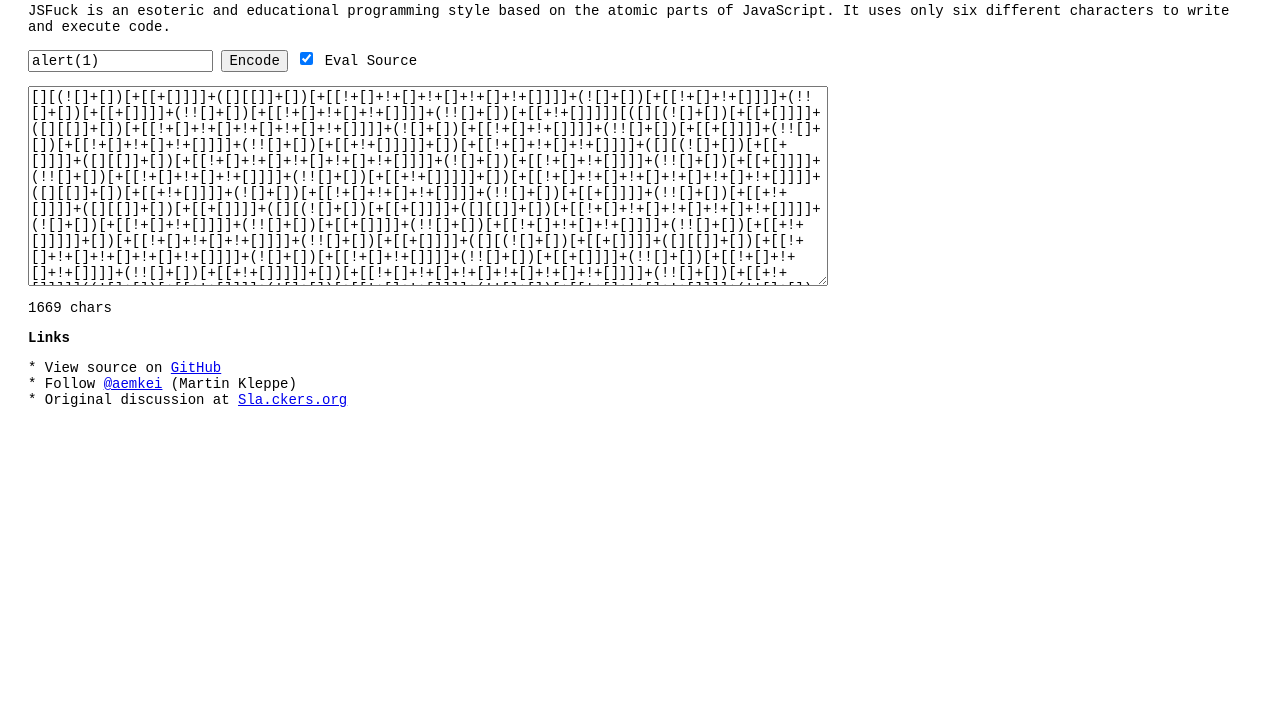
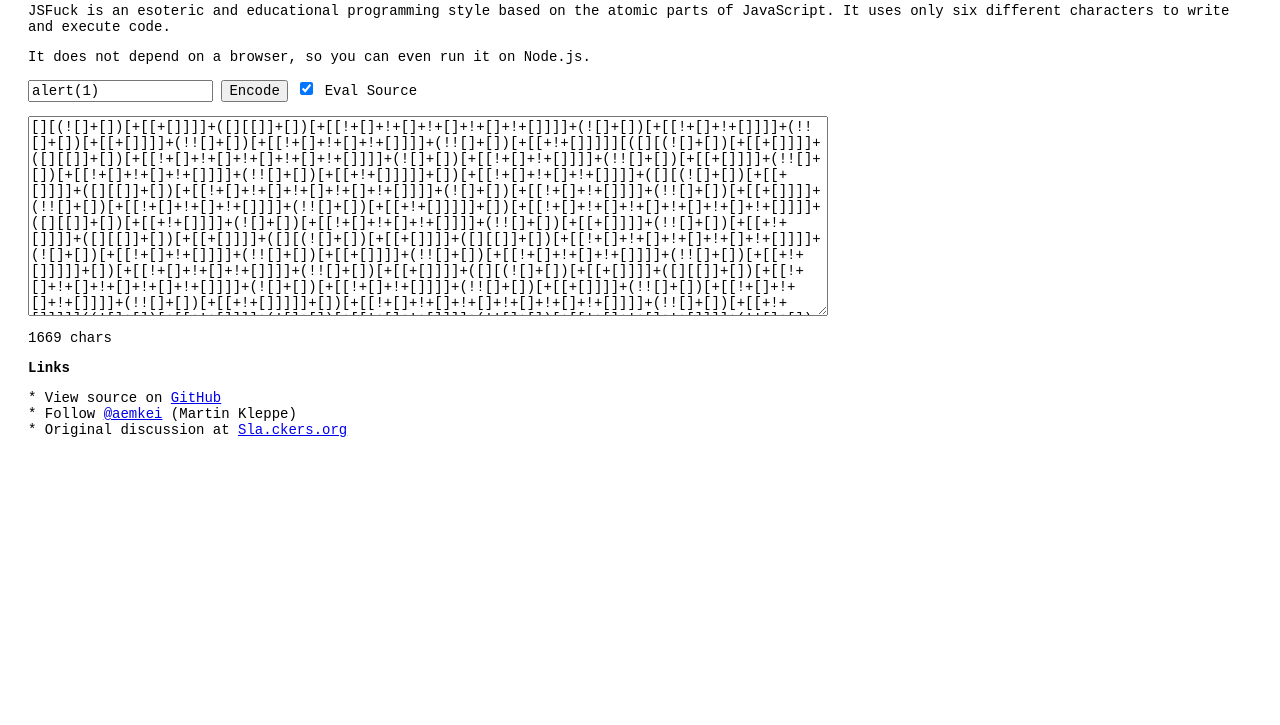
Before and after one commit to aemkei/jsfuck, a plain HTML site: page index.html in a window 1280 px wide. Shown: the part 75-800 px from the top of the page. Drawn offline with Linux system fonts and the light colour scheme.

Commit message:
Add Readme.

```diff
--- a/index.html
+++ b/index.html
@@ -40,6 +40,8 @@
   <p>JSFuck is an esoteric and educational programming style based on the
   atomic parts of JavaScript. It uses only six different characters to
   write and execute code.</p>
+
+  <p>It does not depend on a browser, so you can even run it on Node.js.</p>
 
   <input id="input" type="text" value="alert(1)"/>
   <button id="encode" type="text">Encode</button>
```
Also changed, not shown: README.md (added).
